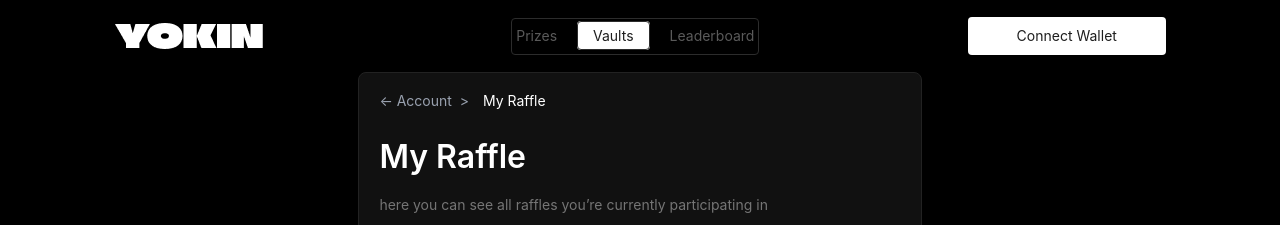
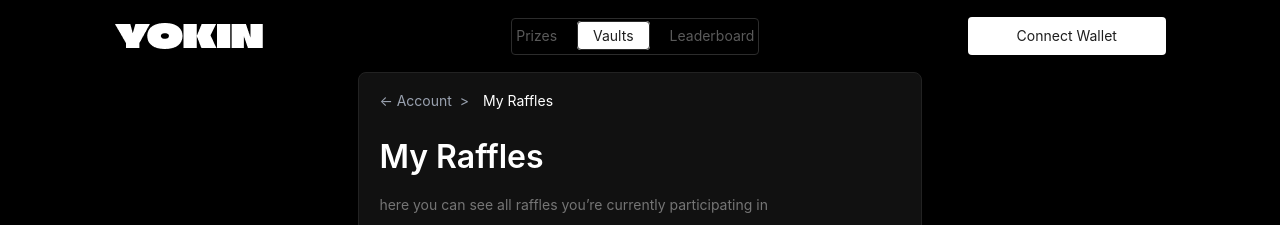
Before and after one commit to xknbot/yokin, a Next.js app: page /deposit/raffle in a window 1280 px wide. Shown: the top 225 px of the page. Built offline with nearby package versions, Linux system fonts and the light colour scheme; a web font is replaced by a local one.

Commit message:
Update page.tsx

```diff
--- a/src/app/deposit/(modal)/raffle/page.tsx
+++ b/src/app/deposit/(modal)/raffle/page.tsx
@@ -59,11 +59,11 @@ const MyRafflesData: React.FC<MyRafflesDataProps> = ({ }) => {
     <div className="mx-auto w-[44%] h-auto p-5 text-white font-sans bg-[#111] rounded-lg border border-[#222]">
       <div className="text-[14px] text-gray-400 mb-2">
         <span className="cursor-pointer hover:underline"> ← Account</span>
-       &nbsp; &gt; <span className="text-white ml-[10px]">My Raffle</span>
+       &nbsp; &gt; <span className="text-white ml-[10px]">My Raffles</span>
       </div>
       <div className="flex justify-between items-center">
         <div>
-          <h1 className="text-[20px] font-semibold mb-2 mt-[48px]">My Raffle</h1>
+          <h1 className="text-[20px] font-semibold mb-2 mt-[48px]">My Raffles</h1>
           <p className="text-[14px] text-[#757575] mb-5">
             here you can see all raffles you’re currently participating in
           </p>
```
